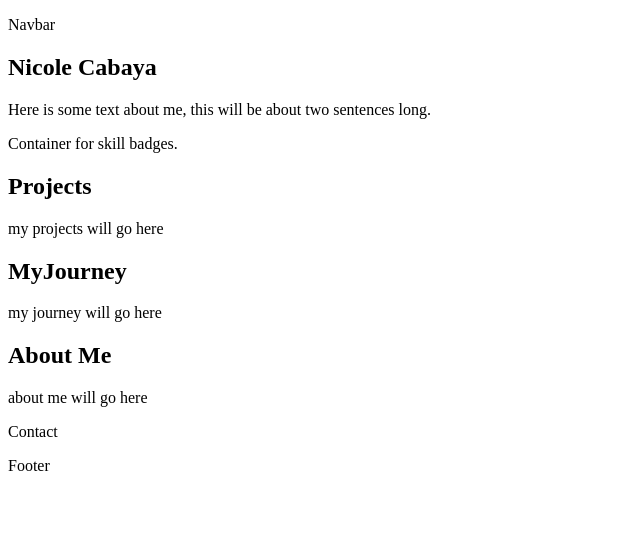
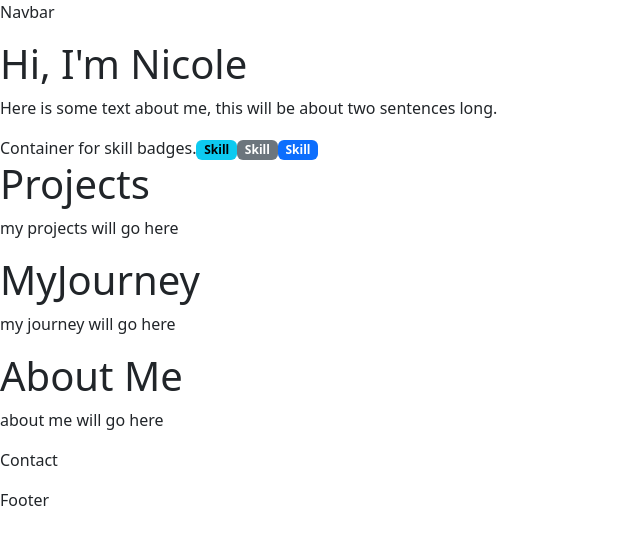
Before and after one commit to nic-cab-sor/nic-cab-sor.github.io, a React (Vite) app: page / in a window 1280 px wide. Shown: the top 544 px of the page, without its empty margins (0-640 px from the left). Built offline with nearby package versions, Linux system fonts and the light colour scheme.

Commit message:
Added bootstrap dependency

```diff
--- a/package.json
+++ b/package.json
@@ -11,6 +11,7 @@
     "deploy": "gh-pages -d dist"
   },
   "dependencies": {
+    "bootstrap": "^5.3.8",
     "react": "^19.1.0",
     "react-dom": "^19.1.0"
   },
--- a/src/main.tsx
+++ b/src/main.tsx
@@ -1,5 +1,7 @@
 import { StrictMode } from 'react'
 import { createRoot } from 'react-dom/client'
+import 'bootstrap/dist/css/bootstrap.min.css' // bootstrap CSS
+import 'bootstrap/dist/js/bootstrap.bundle.min.js'; // bootstrap's JS like modals, dropdowns, tooltips
 // import './styles/index.css'
 import App from './App.tsx'
 
--- a/src/sections/Intro.tsx
+++ b/src/sections/Intro.tsx
@@ -2,10 +2,15 @@ function Intro() {
     return (
         <section>
             <header>
-                <h1>Nicole Cabaya</h1>
+                <h1>Hi, I'm Nicole</h1>
             </header>
             <p>Here is some text about me, this will be about two sentences long.</p>
-            <div>Container for skill badges.</div>
+            <section>
+                Container for skill badges.
+                <span className="badge text-bg-info">Skill</span>
+                <span className="badge text-bg-secondary">Skill</span>
+                <span className="badge text-bg-primary">Skill</span>
+            </section>
         </section>
     )
 }
```
Also changed, not shown: 1 other file (tests, documents, lock files or other folders).
